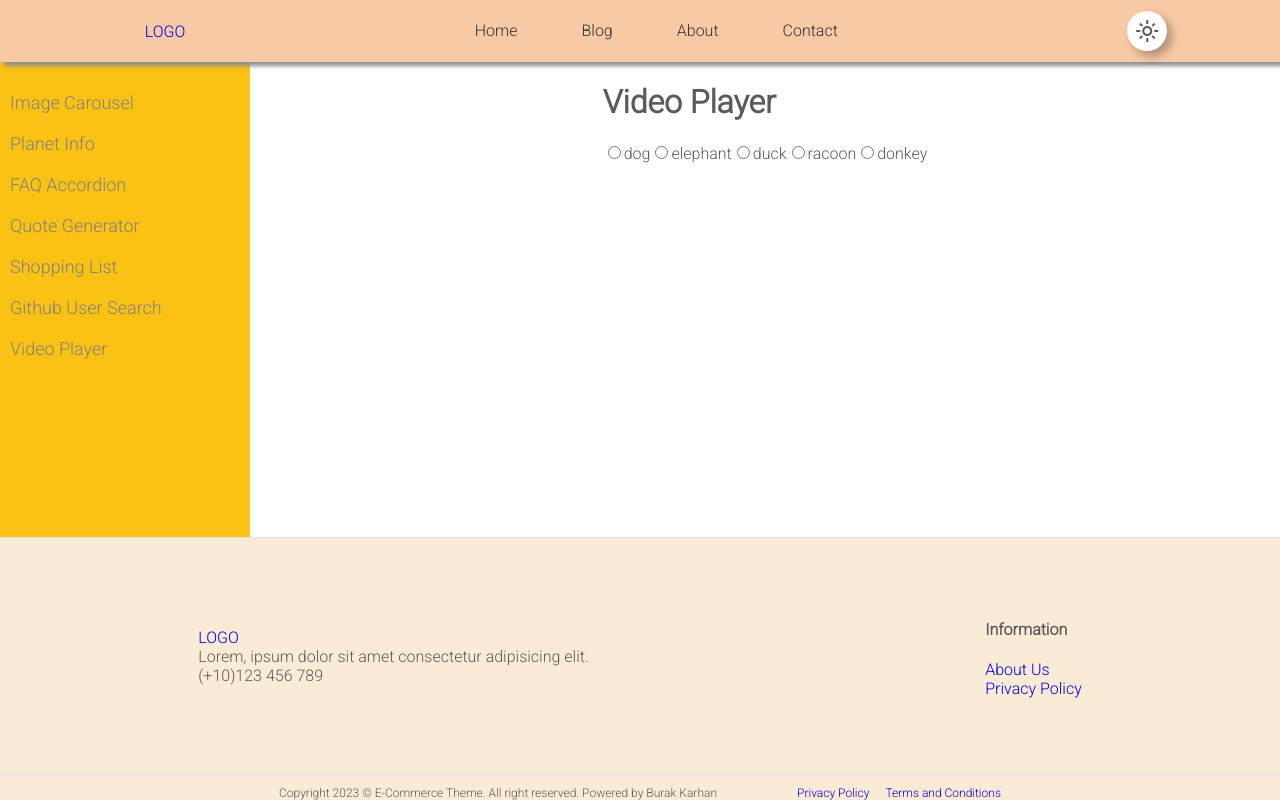
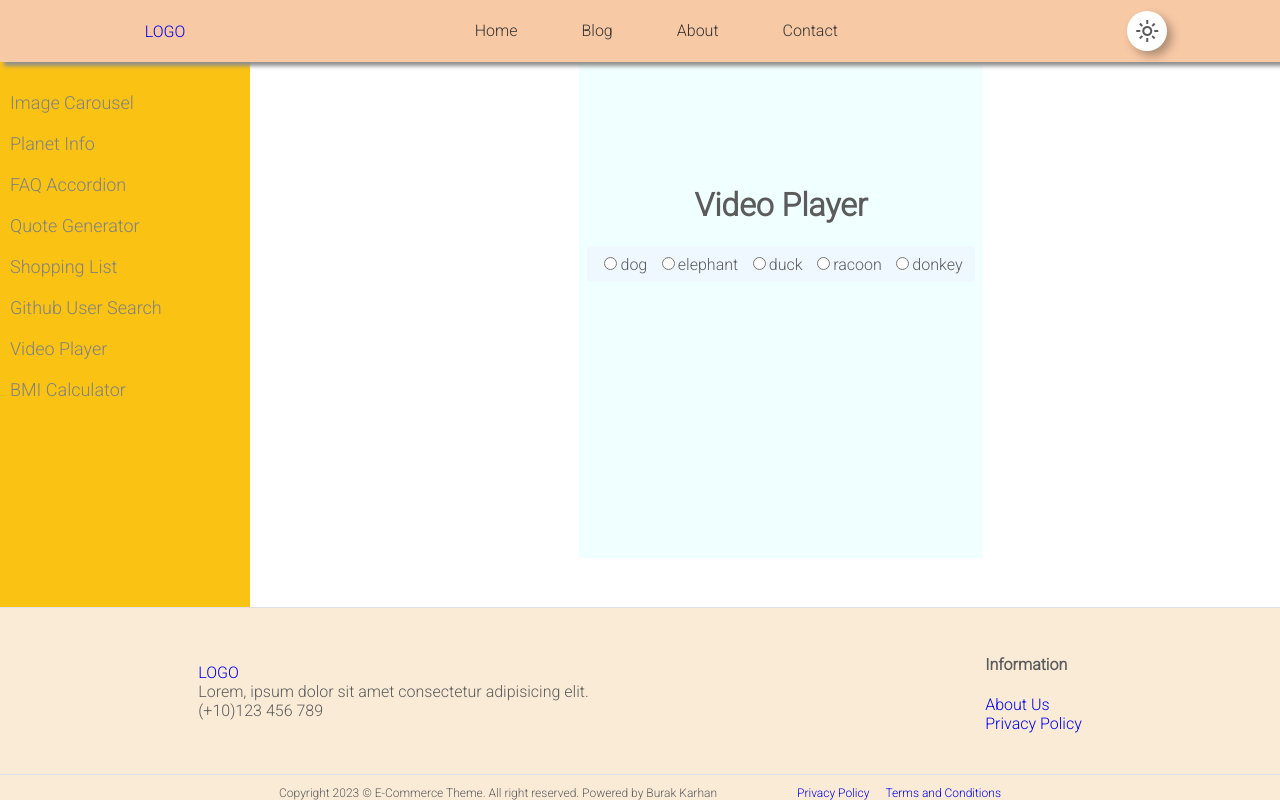
Before and after one commit to kobrak1/bunch-of-apps, a React (Vite) app: page /video-player in a window 1280 px wide. Shown: the top 800 px of the page. Built offline with nearby package versions, Linux system fonts and the light colour scheme.

Commit message:
fix: Menu and Video components are extracted to their own files as Video.jsx and Menu.jsx so the problem occured in Menu solved

```diff
--- a/src/App.jsx
+++ b/src/App.jsx
@@ -8,6 +8,7 @@ import QuoteGenerator from "./components/Apps/QuoteGenerator/QuoteGenerator";
 import ShoppingList from "./components/Apps/ShoppingList/ShoppingList";
 import GithubuserSearch from "./components/Apps/GithubUserSearch/GithubuserSearch";
 import VideoPlayer from "./components/Apps/VideoPlayer/VideoPlayer";
+import BmiCalculator from "./components/Apps/BmiCalculator/BmiCalculator";
 
 const App = () => {
   const {darkMode} = useContext(MainContext);
@@ -21,6 +22,7 @@ const App = () => {
       <Route path="/shopping-list" element={<ShoppingList />} />
       <Route path="/github-user-search" element={<GithubuserSearch />} />
       <Route path="/video-player" element={<VideoPlayer />} />
+      <Route path="/bmi-calculator" element={<BmiCalculator />} />
     </Routes>
   );
 };
--- /dev/null
+++ b/src/components/Apps/BmiCalculator/BmiCalculator.jsx
@@ -0,0 +1,11 @@
+import "./BmiCalculator.scss";
+
+const BmiCalculator = () => {
+  return (
+    <div>
+      asdasd
+    </div>
+  )
+}
+
+export default BmiCalculator
--- /dev/null
+++ b/src/components/Apps/VideoPlayer/Menu.jsx
@@ -0,0 +1,19 @@
+const Menu = ({ onSelectVideo, videoValues, videos }) => {
+    return (
+      <form className="radio-buttons">
+        {videoValues.map((value, i) => (
+          <div className="video-inputs" key={i}>
+            <input
+              type="radio"
+              name="src"
+              value={value}
+              onChange={() => onSelectVideo(videos[value])}
+            />
+            {value}
+          </div>
+        ))}
+      </form>
+    );
+  };
+
+  export default Menu
--- /dev/null
+++ b/src/components/Apps/VideoPlayer/Video.jsx
@@ -0,0 +1,11 @@
+import YouTube from "react-youtube";
+
+const Video = ({ videoId }) => {
+  return (
+    <div className="display-video" style={{borderRadius:"1rem"}}>
+    <YouTube videoId={videoId} opts={{ width: "640", height: "360" }} />
+  </div>
+  )
+}
+
+export default Video
--- a/src/components/Apps/VideoPlayer/VideoPlayer.jsx
+++ b/src/components/Apps/VideoPlayer/VideoPlayer.jsx
@@ -1,6 +1,7 @@
-import { useState } from "react";
+import { useEffect, useState } from "react";
+import Video from "./Video";
+import Menu from "./Menu";
 import "./VideoPlayer.scss";
-import YouTube from "react-youtube";
 
 const VideoPlayer = () => {
   const [videoSrc, setVideoSrc] = useState("");
@@ -13,42 +14,23 @@ const VideoPlayer = () => {
     donkey: "MIQKlHSD89E",
   };
 
+  // extract the keys from videos object
   const videoNames = Object.keys(videos);
 
+  // function to update the videoSrc state
   const onSelectVideo = (e) => {
     setVideoSrc(e);
   };
 
-  const Video = ({ videoId }) => {
-    return (
-      <div>
-        <YouTube videoId={videoId} opts={{ width: "640", height: "360" }} />
-      </div>
-    );
-  };
-
-  const Menu = ({ onSelectVideo, videoValues }) => {
-    return (
-      <form className="radio-buttons">
-        {videoValues.map((value, i) => (
-          <div className="video-inputs" key={i}>
-            <input
-              type="radio"
-              name="src"
-              value={value}
-              onChange={() => onSelectVideo(videos[value])}
-            />
-            {value}
-          </div>
-        ))}
-      </form>
-    );
-  };
+  // update the state and force re-render when videoSrc changes
+  useEffect(() => {}, [videoSrc]);
 
   return (
     <div className="video-player">
-      <h1>Video Player</h1>
-      <Menu videoValues={videoNames} onSelectVideo={onSelectVideo} />
+      <div className="title">
+        <h1>Video Player</h1>
+        <Menu videoValues={videoNames} onSelectVideo={onSelectVideo} videos={videos} />
+      </div>
       <Video videoId={videoSrc} />
     </div>
   );
--- a/src/components/Apps/VideoPlayer/VideoPlayer.scss
+++ b/src/components/Apps/VideoPlayer/VideoPlayer.scss
@@ -1,9 +1,28 @@
 @import "../../../styles/variables";
 
 .video-player {
+    display: flex;
+    flex-direction: column;
+    justify-content: space-around;
+    align-items: center;
     width: 100%;
+    height: 80%;
+    padding: 1rem;
+    background-color: azure;
+    .title {
+        display: flex;
+        flex-direction: column;
+        justify-content: center;
+        align-items: center;
+        width: 100%;
+    }
     .radio-buttons {
         display: flex;
+        align-items: center;
         justify-content: space-around;
+        width: 100%;
+        border-radius: .3rem;
+        padding: .5rem;
+        background-color: aliceblue;
     }
 }
--- a/src/components/Footer/Footer.scss
+++ b/src/components/Footer/Footer.scss
@@ -12,7 +12,7 @@ footer {
 		display: flex;
 		justify-content: space-around;
 		align-items: center;
-		padding: 60px 0;
+		padding: 25px 0;
 		border-bottom: 1px solid #dee0ea;
 		border-top: 1px solid #dee0ea;
 		.widget-nav-menu {
--- a/src/components/Header/Header.jsx
+++ b/src/components/Header/Header.jsx
@@ -9,7 +9,7 @@ const Header = () => {
       <div className="header-wrapper">
         <a href="#">LOGO</a>
         <div className="container">
-          <a href="#">Home</a>
+          <a href="/">Home</a>
           <a href="#">Blog</a>
           <a href="#">About</a>
           <a href="#">Contact</a>
--- a/src/components/Sidebar/Sidebar.jsx
+++ b/src/components/Sidebar/Sidebar.jsx
@@ -11,6 +11,7 @@ const Sidebar = () => {
         <a href="/shopping-list">Shopping List</a>
         <a href="/github-user-search">Github User Search</a>
         <a href="/video-player">Video Player</a>
+        <a href="/bmi-calculator">BMI Calculator</a>
       </div>
     </aside>
   );
```
Also changed, not shown: src/components/Apps/BmiCalculator/BmiCalculator.scss (added).
